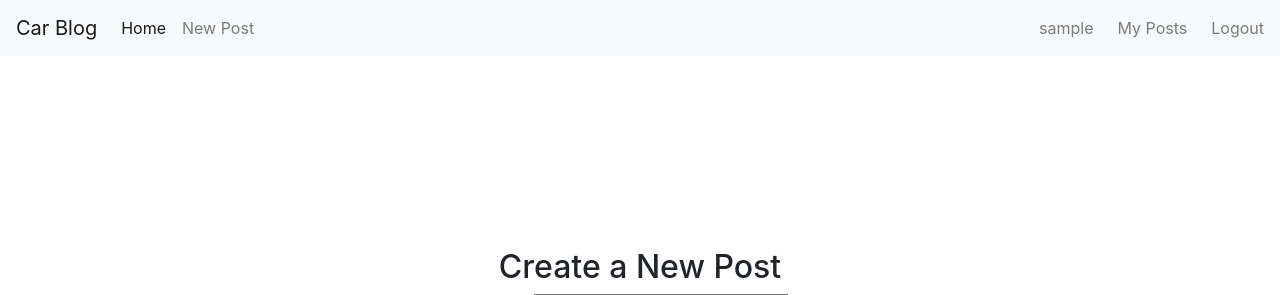
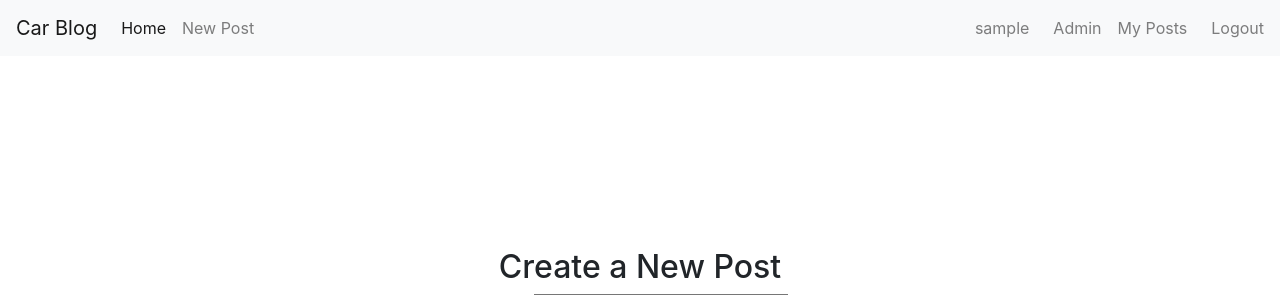
Before and after one commit to Celomarcelo/car-blog, a Django app: page /new/ in a window 1280 px wide. Shown: the top 295 px of the page. Run offline with Django 5.2, Linux system fonts and the light colour scheme; the visitor is signed in with stand-in values (Sample User, id 1); some libraries are stand-ins or nearby versions.

Commit message:
edited base.html
created superuser admin page option

```diff
--- a/templates/base.html
+++ b/templates/base.html
@@ -32,6 +32,11 @@
                     <li class="nav-item d-flex align-items-center mr-3">
                         <span class="navbar-text">{{ user.username }}</span>
                     </li>
+                    {% if user.is_superuser %}
+                    <li class="nav-item">
+                        <a class="nav-link" href="{% url 'admin:index' %}">Admin</a>
+                    </li>
+                    {% endif %}
                     <li class="nav-item d-flex align-items-center mr-3">
                         <a class="nav-link" href="{% url 'user_posts' user.username %}">My Posts</a>
                     </li>
```
